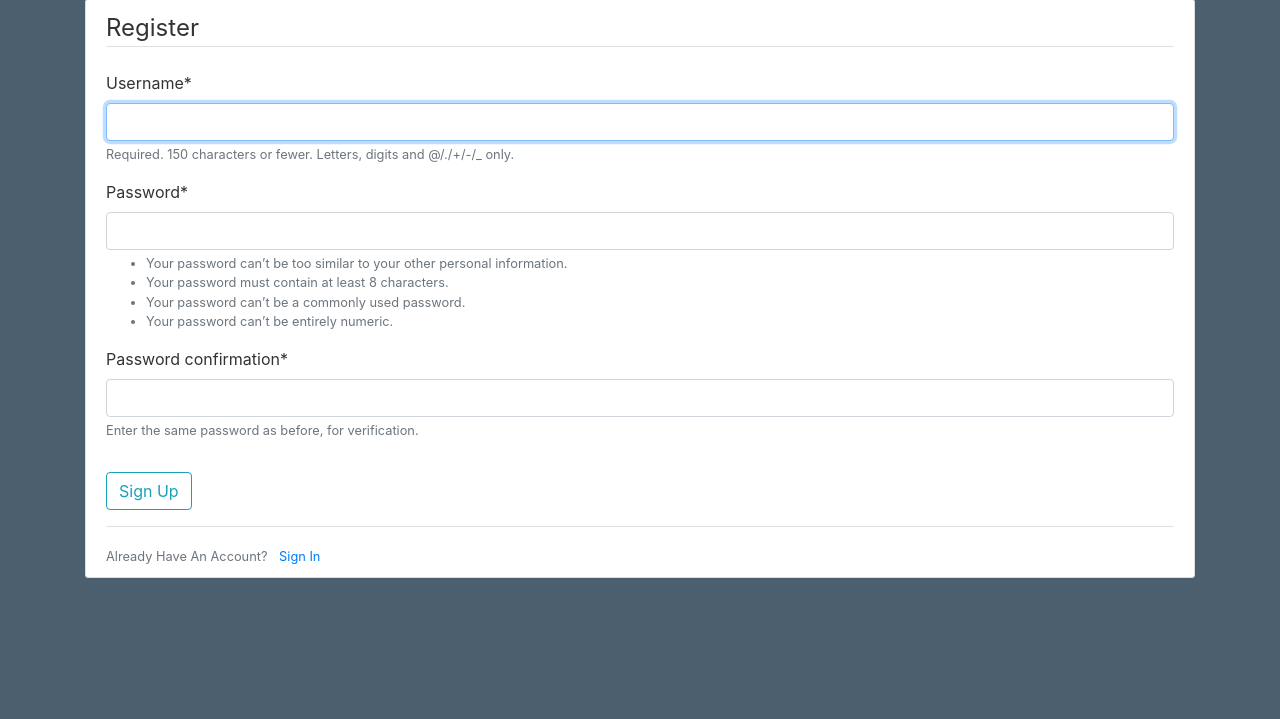
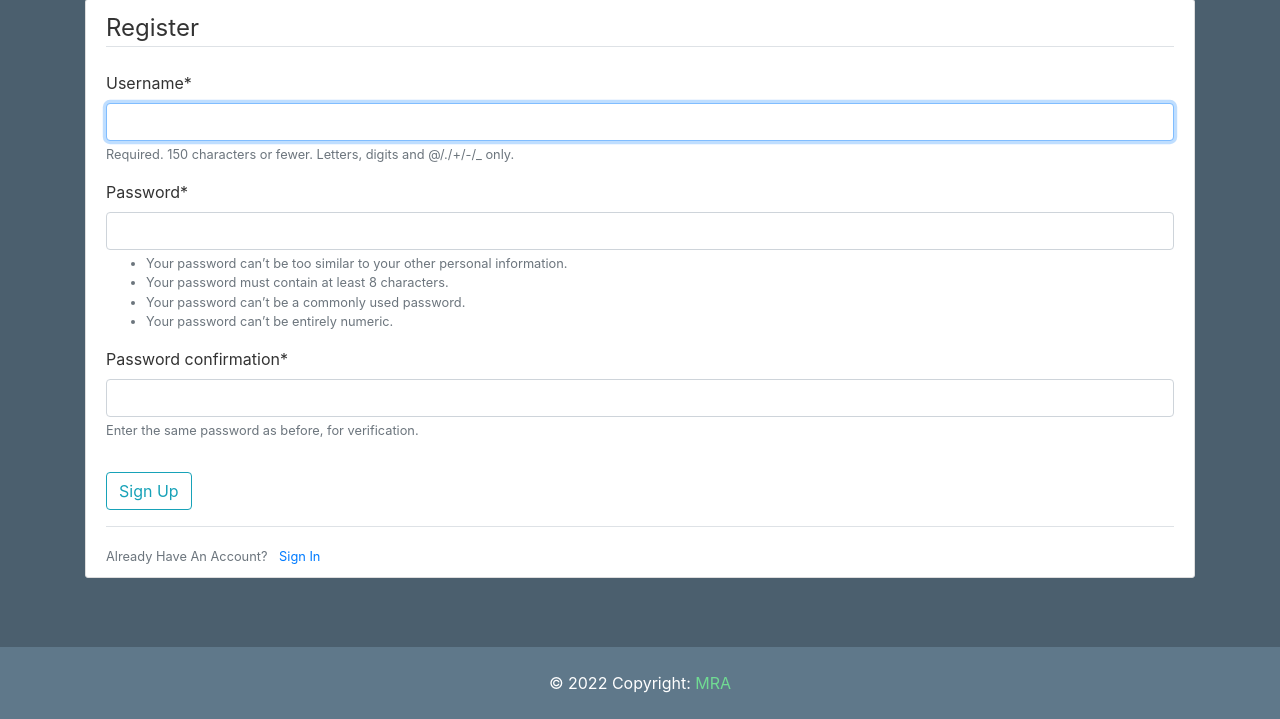
Before and after one commit to MRA-AK/django_todo_app, a Django app: page /accounts/register/ in a window 1280 px wide. Shown: the part 81-800 px from the top of the page. Run offline with Django 3.2, Linux system fonts and the light colour scheme; some libraries are stand-ins or nearby versions.

Commit message:
Add footer

```diff
--- a/core/static/css/main.css
+++ b/core/static/css/main.css
@@ -95,3 +95,18 @@ td {
 .td_title {
   text-align: left;
 }
+
+.footer {
+  position: fixed;
+  left: 0;
+  bottom: 0;
+  width: 100%;
+  background-color: #5f788a;
+  color: white;
+  text-align: center;
+}
+
+#footer a:link { color: #70DB93; }
+#footer a:visited { color: #70DB93; }
+#footer a:hover { color: #70DB93; }
+#footer a:active { color: #70DB93; }
--- a/core/templates/base.html
+++ b/core/templates/base.html
@@ -70,6 +70,15 @@
     </div>
   </main>
 
+  <!-- Footer -->
+  <footer class="footer" id="footer">
+    <div class="text-center p-4">
+      © 2022 Copyright:
+      <a class="text-reset fw-bold" href="https://github.com/MRA-AK">MRA</a>
+    </div>
+  </footer>
+  <!-- Footer -->
+
   <!-- Optional JavaScript -->
   <!-- jQuery first, then Popper.js, then Bootstrap JS -->
   <script src="https://code.jquery.com/jquery-3.2.1.slim.min.js" integrity="sha384-KJ3o2DKtIkvYIK3UENzmM7KCkRr/rE9/Qpg6aAZGJwFDMVNA/GpGFF93hXpG5KkN" crossorigin="anonymous"></script>
```
